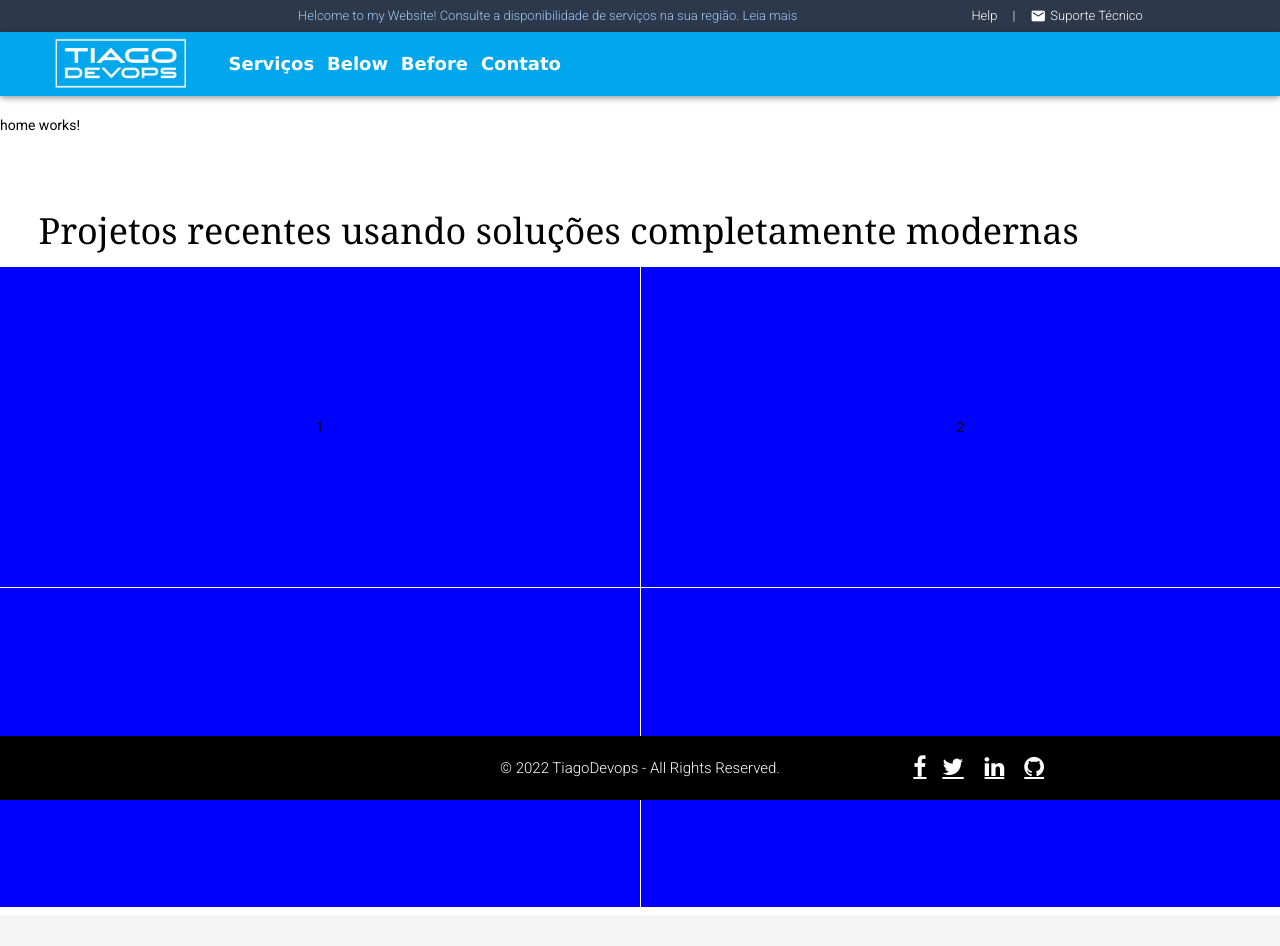
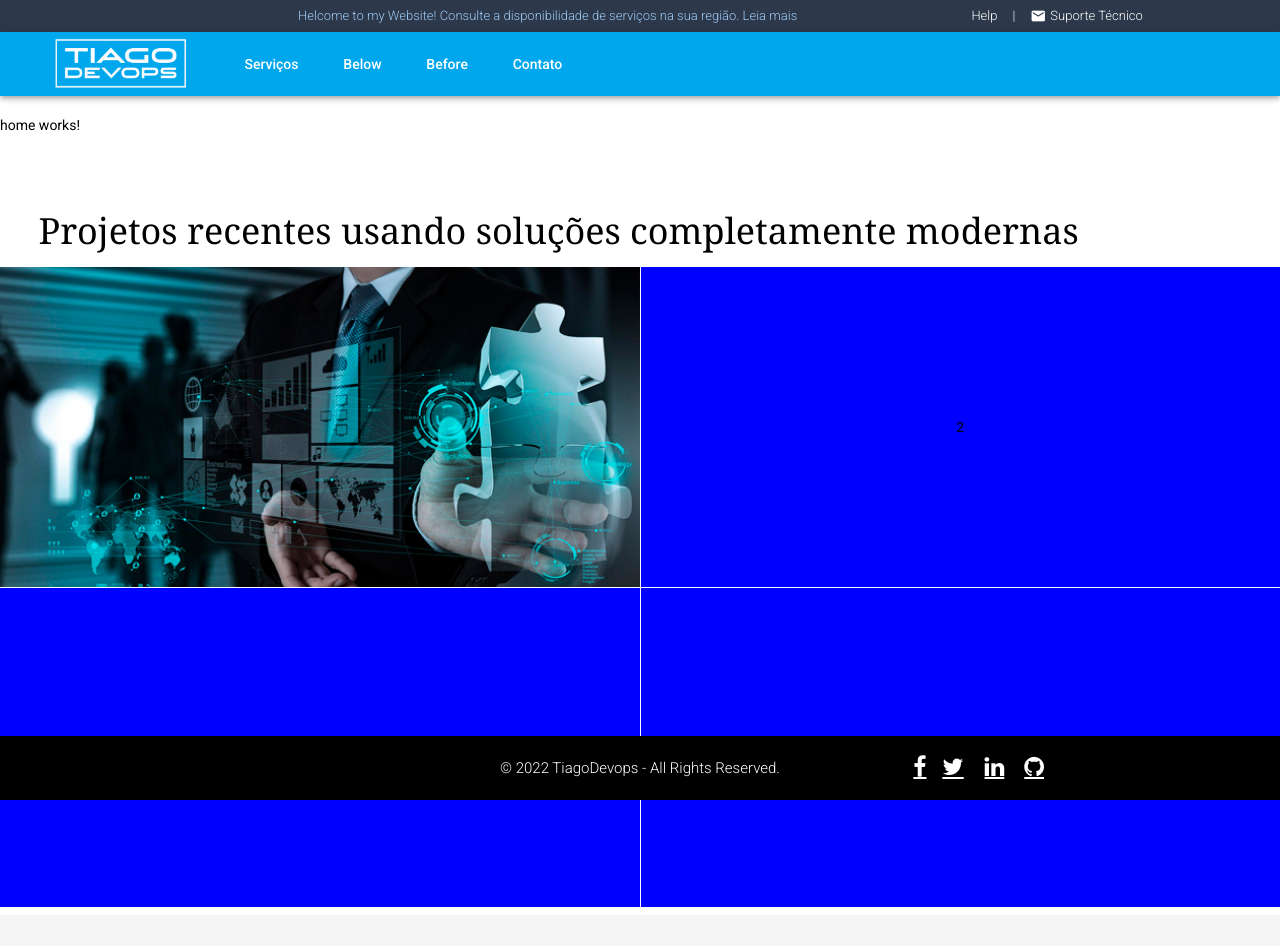
Before and after one commit to realTiagoJames/TiagoDevops-Frontend, an Angular app: page / in a window 1280 px wide. Shown: the top 946 px of the page. Built offline with nearby package versions, Linux system fonts and the light colour scheme.

Commit message:
Ajuste imagem e import matButton

```diff
--- a/src/app/app.module.ts
+++ b/src/app/app.module.ts
@@ -16,6 +16,8 @@
 import { MenuComponent } from './components/templates/menu/menu.component';
 import { NgModule } from '@angular/core';
 import { ServicosComponent } from './views/views-main/servicos/servicos.component';
+import {MatButtonModule} from '@angular/material/button';
+
 
 
 
@@ -39,7 +41,8 @@
     BrowserAnimationsModule,
     MatIconModule,
     MatMenuModule,
-    MatGridListModule
+    MatGridListModule,
+    MatButtonModule
       ],
   providers: [],
   bootstrap: [AppComponent]
--- a/src/app/views/home/home.component.css
+++ b/src/app/views/home/home.component.css
@@ -14,3 +14,7 @@
 .gd1{
   background-color: blue;
 }
+.grid1-img1{
+  height: 100%;
+  width: 100%;
+}
--- a/src/app/views/home/home.component.html
+++ b/src/app/views/home/home.component.html
@@ -2,7 +2,10 @@
 <p>home works!</p>
 <h1 class="titulo">Projetos recentes usando soluções completamente modernas</h1>
 <mat-grid-list cols="2" rowHeight="2:1">
-  <mat-grid-tile class="gd1">1</mat-grid-tile>
+  <mat-grid-tile class="gd1">
+
+    <img class="grid1-img1" src="assets\BannerTec362.png" alt="yoast seo" height="288" width="388"/>
+  </mat-grid-tile>
   <mat-grid-tile class="gd1">2</mat-grid-tile>
   <mat-grid-tile class="gd1">3</mat-grid-tile>
   <mat-grid-tile class="gd1">4</mat-grid-tile>
```
Also changed, not shown: src/assets/BannerTec362.png (added).
